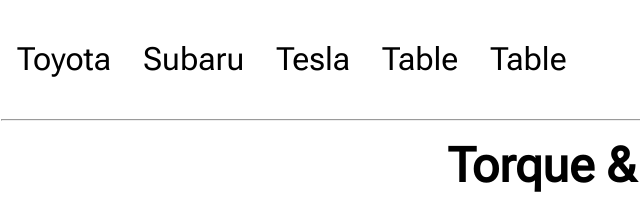
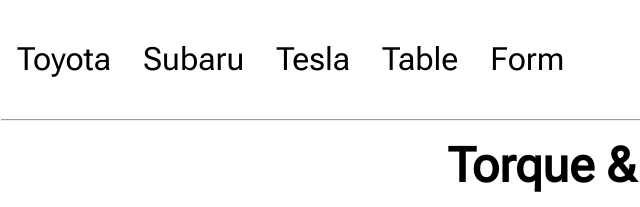
Before and after one commit to SwootsUA/car-dealership, a plain HTML site: page index.html in a window 1280 px wide. Shown: the top 207 px of the page, 7-647 px from the left. Drawn offline with Linux system fonts and the light colour scheme.

Commit message:
Correct link name

```diff
--- a/index.html
+++ b/index.html
@@ -18,7 +18,7 @@
                 <li><a href="#Subaru">Subaru</a></li>
                 <li><a href="#Tesla">Tesla</a></li>
                 <li><a href="#table">Table</a></li>
-                <li><a href="./form.html">Table</a></li>
+                <li><a href="./form.html">Form</a></li>
             </ul>
         </nav>
         <img src="./assets/images/Car_dealership_logo.png" alt="Car dealership logo">
```
